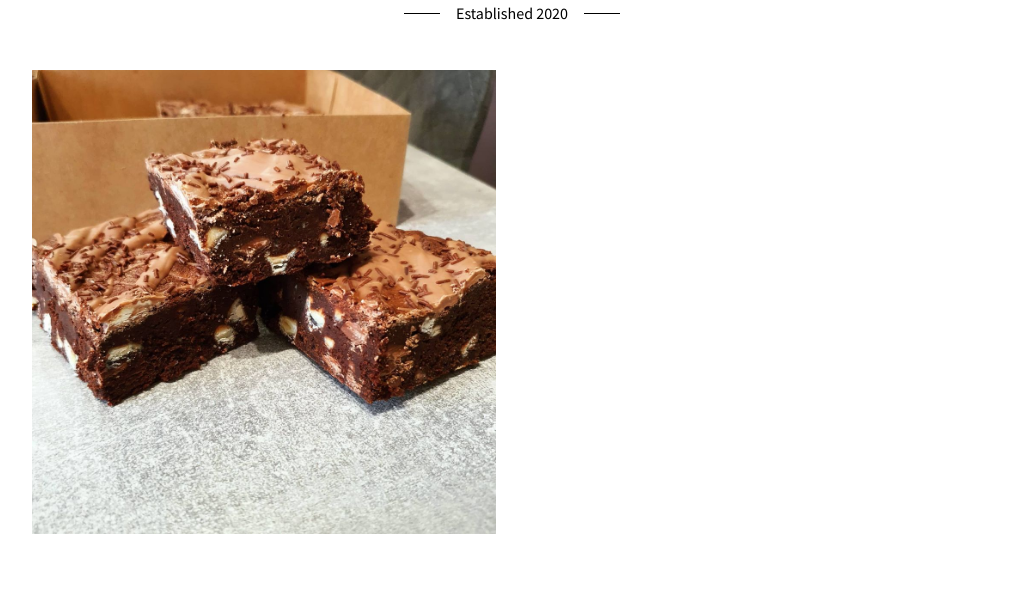
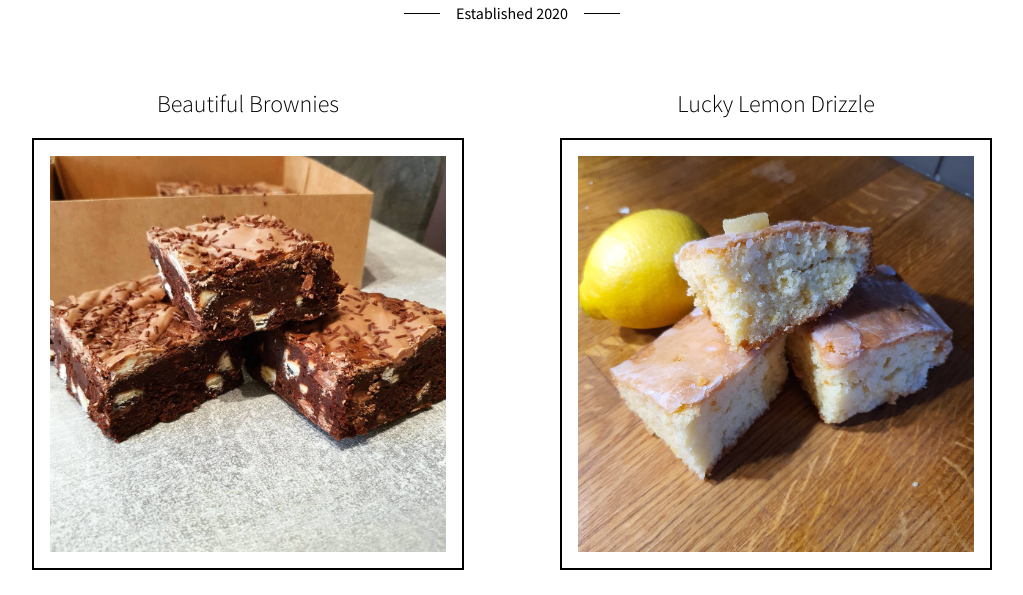
Before and after one commit to kieranmv95/blondiesbakes, a Gatsby site: page / in a window 1280 px wide. Shown: the part 205-800 px from the top of the page, without its empty margins (128-1151 px from the left). Built offline with nearby package versions, Linux system fonts and the light colour scheme; Gatsby itself is replaced by a stand-in of ours.

Commit message:
added images

```diff
--- a/src/pages/index.js
+++ b/src/pages/index.js
@@ -37,7 +37,25 @@ const HomeStyles = styled.div`
     display: grid;
     grid-gap: 2rem;
     @media (min-width: ${({ theme }) => theme.breakpoint.tablet}) {
+      grid-gap: 6rem;
       grid-template-columns: 1fr 1fr;
+    }
+  }
+
+  .product__image {
+    border: 2px solid ${({ theme }) => theme.color.primary};
+    padding: 1rem;
+  }
+
+  .product .gatsby-image-wrapper {
+    transform: scale(1);
+    transition: transform 0.2s;
+  }
+  .product:hover .gatsby-image-wrapper {
+    @media (min-width: ${({ theme }) => theme.breakpoint.tablet}) {
+      &:hover {
+        transform: scale(1.025);
+      }
     }
   }
 `;
@@ -51,7 +69,18 @@ export default function HomePage({ data }) {
           <h1>BLONDIES BROWNIES</h1>
           <p className="established">Established 2020</p>
           <div className="products">
-            <Img fluid={data.brownie.childImageSharp.fluid} alt="brownie" />
+            <div className="product">
+              <h2>Beautiful Brownies</h2>
+              <div className="product__image">
+                <Img fluid={data.brownie.childImageSharp.fluid} alt="brownie" />
+              </div>
+            </div>
+            <div className="product">
+              <h2>Lucky Lemon Drizzle</h2>
+              <div className="product__image">
+                <Img fluid={data.lemon.childImageSharp.fluid} alt="lemon" />
+              </div>
+            </div>
           </div>
         </div>
       </HomeStyles>
@@ -68,5 +97,12 @@ export const query = graphql`
         }
       }
     }
+    lemon: file(relativePath: { eq: "images/lemon.jpeg" }) {
+      childImageSharp {
+        fluid(maxWidth: 960, maxHeight: 960) {
+          ...GatsbyImageSharpFluid
+        }
+      }
+    }
   }
 `;
--- a/src/styles/Typography.js
+++ b/src/styles/Typography.js
@@ -6,7 +6,8 @@ const typography = css`
     font-size: ${({ theme }) => theme.font.base};
   }
 
-  h1 {
+  h1,
+  h2 {
     font-weight: ${({ theme }) => theme.font.weight.light};
   }
 `;
--- a/src/styles/theme.js
+++ b/src/styles/theme.js
@@ -2,6 +2,7 @@ export default {
   color: {
     background: 'white',
     text: 'black',
+    primary: 'black',
   },
   font: {
     base: '16px',
```
Also changed, not shown: assets/images/lemon.jpeg (added).
